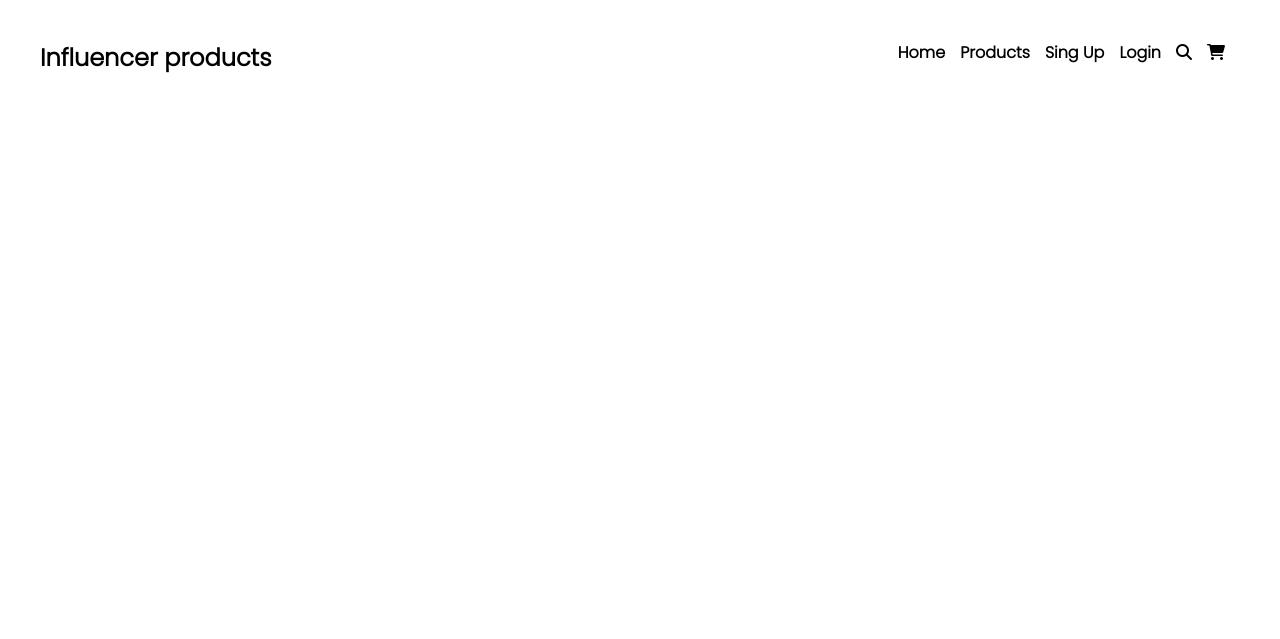
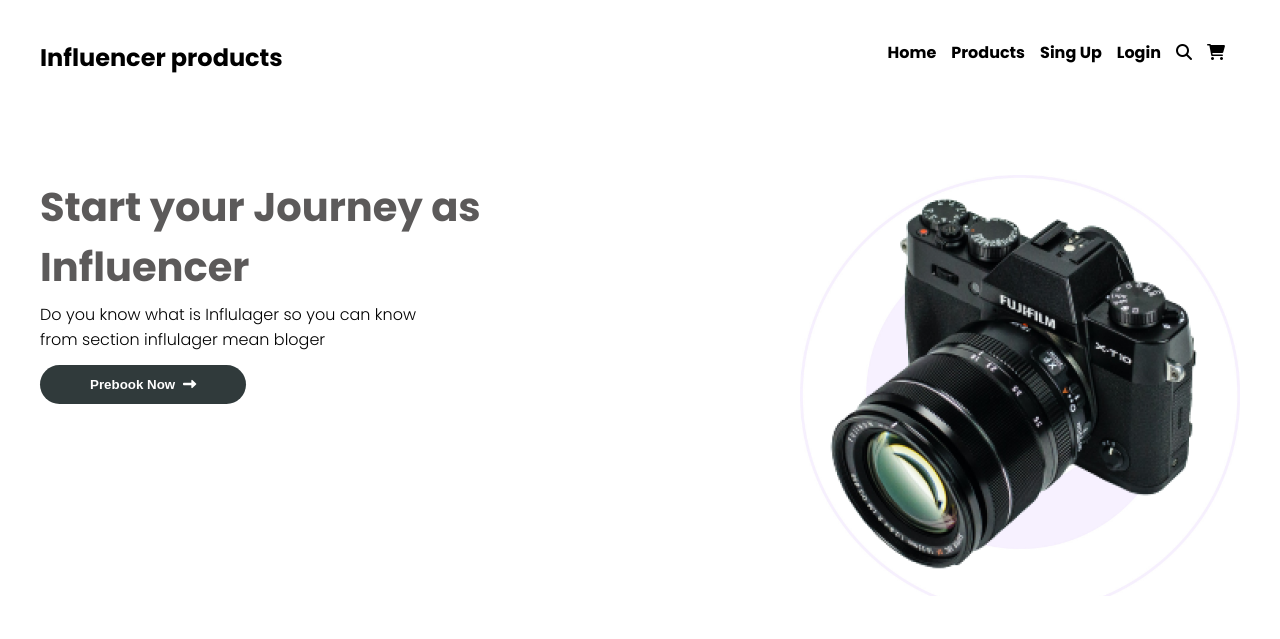
Before and after one commit to hidenlearner/assignment-2, a plain HTML site: page index.html in a window 1280 px wide. Drawn offline with Linux system fonts and the light colour scheme.

Commit message:
new secton ready and all svg file converter jpg

```diff
--- a/index.html
+++ b/index.html
@@ -15,6 +15,7 @@
 </head>
 
 <body>
+    <!-- //header start from here -->
     <header class="container header">
         <div>
             <h3>Influencer products </h1>
@@ -30,6 +31,20 @@
             </ul>
         </nav>
     </header>
+    <!-- //header start from here -->
+    <main>
+        <section class="influger-intro container flex-babu">
+            <div class="influger-intro-details">
+                <h1>Start your Journey as <br>Influencer</h1>
+                <p>Do you know what is Influlager so you can know from section influlager mean bloger</p>
+                <button>Prebook Now <i class="fa-solid fa-right-long" style="margin-left: 4px;"></i></button>
+            </div>
+            <div class="influger-intro-thim">
+                <img src="./images/main-camera.png" alt="">
+            </div>
+
+        </section>
+    </main>
 </body>
 
 </html>
--- a/style.css
+++ b/style.css
@@ -1,6 +1,5 @@
 /* this is google font link */
-@import url("https://fonts.googleapis.com/css2?family=Poppins:ital,wght@0,300;1,400&family=Roboto+Mono:wght@300;400;500&family=Ubuntu:ital,wght@0,300;0,400;0,500;0,700;1,300;1,400;1,500&display=swap");
-
+@import url("https://fonts.googleapis.com/css2?family=Poppins:ital,wght@0,300;0,700;1,400&family=Roboto+Mono:wght@300;400;500&family=Ubuntu:ital,wght@0,300;0,400;0,500;0,700;1,300;1,400;1,500&display=swap");
 /* :default css something here */
 * {
   margin: 0px;
@@ -18,6 +17,10 @@
   padding: 2.5rem;
 }
 
+.flex-babu {
+  display: flex;
+  justify-content: space-between;
+}
 /* header from here */
 .header {
   display: flex;
@@ -28,8 +31,6 @@
   font-size: 24px;
 }
 
-header nav {
-}
 header nav ul {
   display: flex;
 }
@@ -44,3 +45,38 @@
   text-decoration: none;
   color: black;
 }
+
+.influger-intro {
+  margin-top: 20px;
+}
+
+.influger-intro-details {
+  padding: 2px 0px;
+}
+
+.influger-intro-details h1 {
+  font-size: 40px;
+  font-weight: bold;
+  margin-bottom: 5px;
+  color: #5c5a5a;
+}
+
+.influger-intro-details p {
+  max-width: 400px;
+  margin-bottom: 8px;
+}
+
+.influger-intro-details button {
+  background-color: #303a3b;
+  padding: 12px 50px;
+  color: white;
+  font-weight: bold;
+  border: none;
+  border-radius: 25px;
+  margin-top: 5px;
+}
+
+.influger-intro-thim {
+  background-image: url("./images/circle.jpg");
+  background-size: cover;
+}
```
Also changed, not shown: images/circle.jpg (added), images/circle.png (deleted), logos/Alibaba.png (deleted), logos/Amazon.png (deleted), logos/Daraz.pk Logo.png (deleted), logos/Ebay.png (deleted), logos/Rakuten.png (deleted), logos/Target.png (deleted), logos/Walmart.png (deleted), logos/alibaba.jpg (added), logos/amazon.jpg (added), logos/daraz.jpg (added), logos/eseseva.jpg (added), logos/rekutani.jpg (added), 2 more files.
